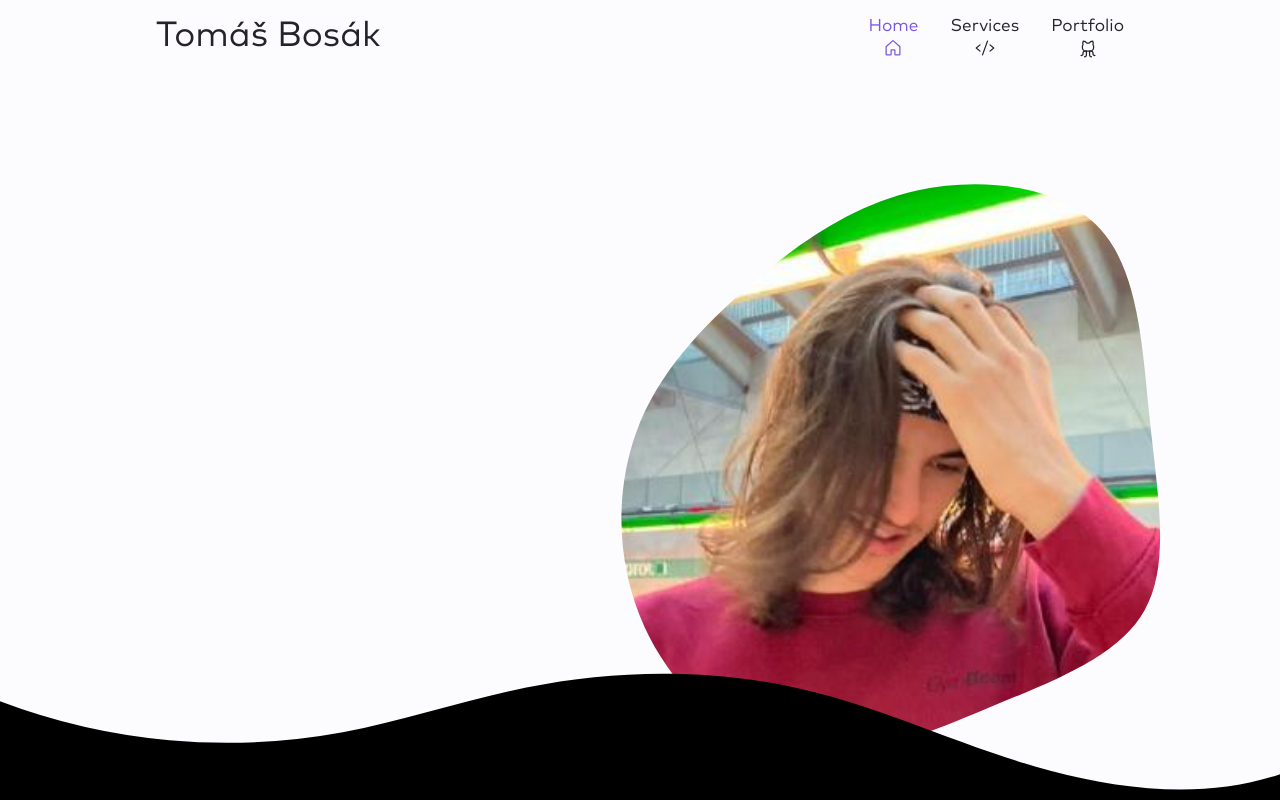
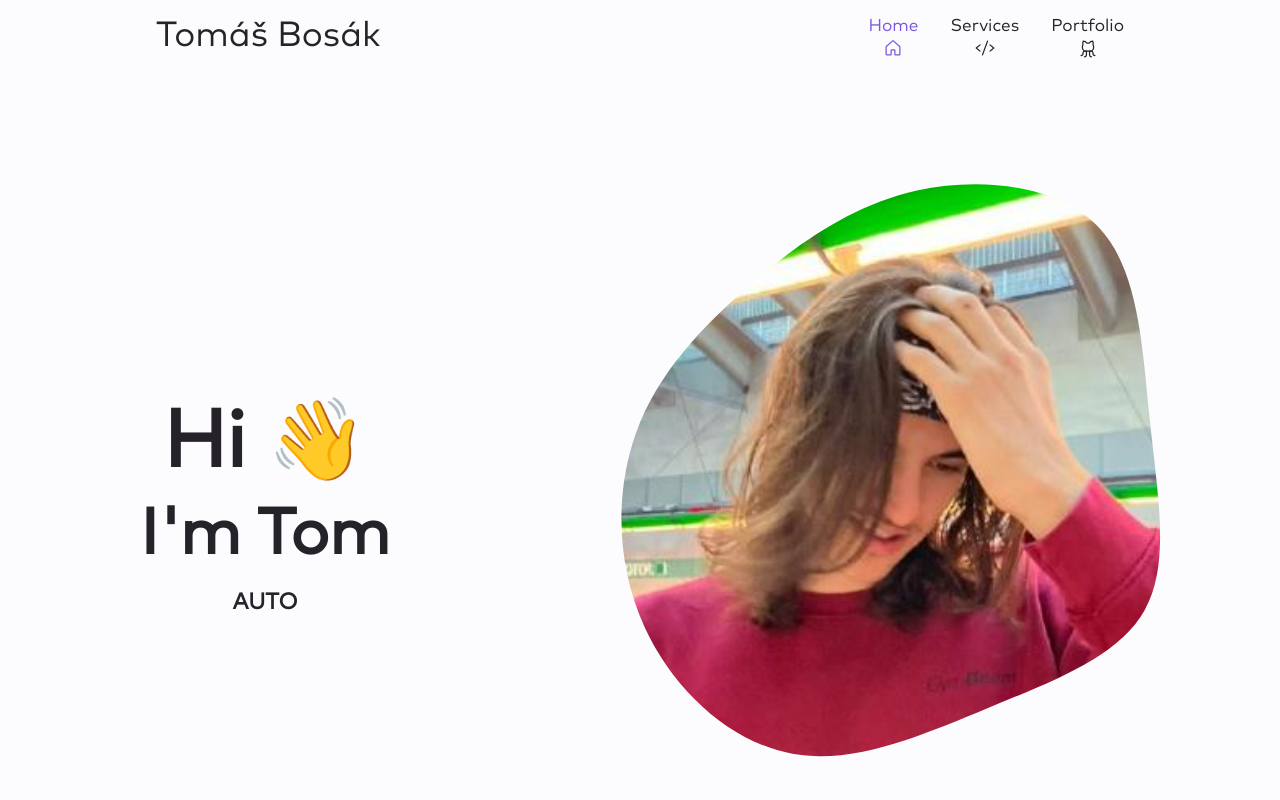
Before and after one commit to TomBos/Bosic.xyz, a React (Vite) app in the folder frontend/: page / in a window 1280 px wide. Shown: the top 800 px of the page. Built offline with nearby package versions, Linux system fonts and the light colour scheme.

Commit message:
Auto type

```diff
--- a/frontend/src/App.jsx
+++ b/frontend/src/App.jsx
@@ -1,22 +1,20 @@
-import "./assets/css.css";
 import "./main.scss";
-
+import "./app.scss";
 
 import Navbar from "./components/navbar/navbar";
 import Blob from "./components/icons/blob";
+import InfoTab from "./components/infoTab/infoTab";
 
 function App() {
 	return (
 		<>
-		<Navbar />
-
-
-    <div className="section">
-
-      <Blob/>
-    </div>
-
-
+			<Navbar />
+			<div className="section">
+				<div id="hero__section">
+          <InfoTab className="infoTab" />
+					<Blob />
+				</div>
+			</div>
 
 			<div className="custom-shape-divider-bottom-1706206790">
 				<svg
--- a/frontend/src/assets/css.css
+++ b/frontend/src/app.scss
@@ -1,5 +1,5 @@
 .custom-shape-divider-bottom-1706206790 {
-    position: absolute;
+    position: relative;
     bottom: 0;
     left: 0;
     width: 100%;
@@ -8,7 +8,7 @@
 }
 
 .blob{
-    position: absolute;
+    position: relative;
     bottom: 0;
     left: 0;
     width: 100%;
@@ -16,3 +16,9 @@
     overflow: hidden;
     line-height: 0;
 }
+
+#hero__section{
+    display: grid;
+    grid-template-columns: repeat(2, 1fr);
+    grid-template-rows: 1fr;
+}
--- /dev/null
+++ b/frontend/src/components/infoTab/infoTab.jsx
@@ -0,0 +1,19 @@
+import "./infoTab.scss";
+
+function InfoTab() {
+	return (
+		<>
+			<div class="home__data infoTab">
+				<h1 id="hi" className="home__title">Hi 👋</h1>
+				<h2 id="tom" className="home__subtitle">
+					I'm Tom
+				</h2>
+				<h3 class="home__description">
+					<span class="auto-type">AUTO</span>
+				</h3>
+			</div>
+		</>
+	);
+}
+
+export default InfoTab;
--- /dev/null
+++ b/frontend/src/components/infoTab/infoTab.scss
@@ -0,0 +1,29 @@
+.infoTab {
+	display: flex;
+	justify-content: center;
+	flex-direction: column;
+	align-items: center;
+	padding: 0;
+	margin: 0;
+}
+
+#hi {
+	font-size: 5rem;
+	font-weight: bolder;
+	text-align: center;
+	margin-top: 100px;
+}
+
+.home__title {
+	font-size: var(--big-font-size);
+}
+
+.home__subtitle {
+	font-size: 4rem;
+    font-weight: bold;
+	margin-bottom: var(--mb-0-75);
+}
+
+.home__description {
+	margin-bottom: var(--mb-2);
+}
--- a/frontend/src/main.scss
+++ b/frontend/src/main.scss
@@ -136,6 +136,11 @@ img {
 	padding: 2rem 0 4rem;
 }
 
+.big__section__title{
+  font-size: var(--big-font-size);
+  color: var(--title-color);
+}
+
 .section__title {
 	font-size: var(--h1-font-size);
 	color: var(--title-color);
```
